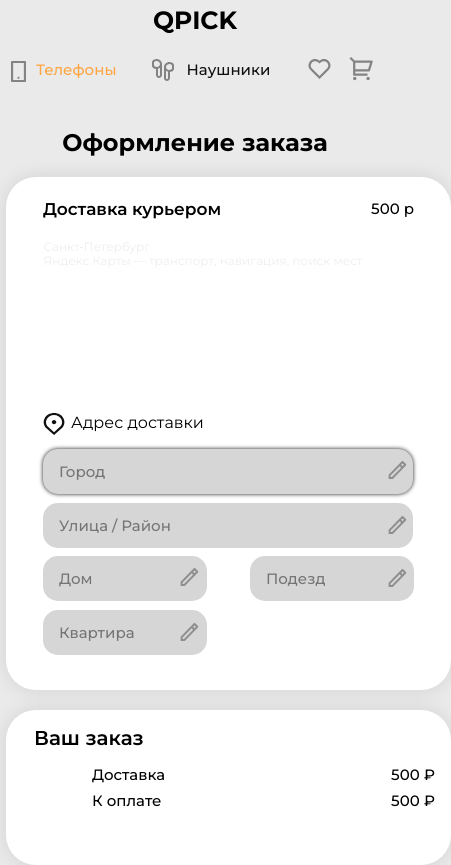
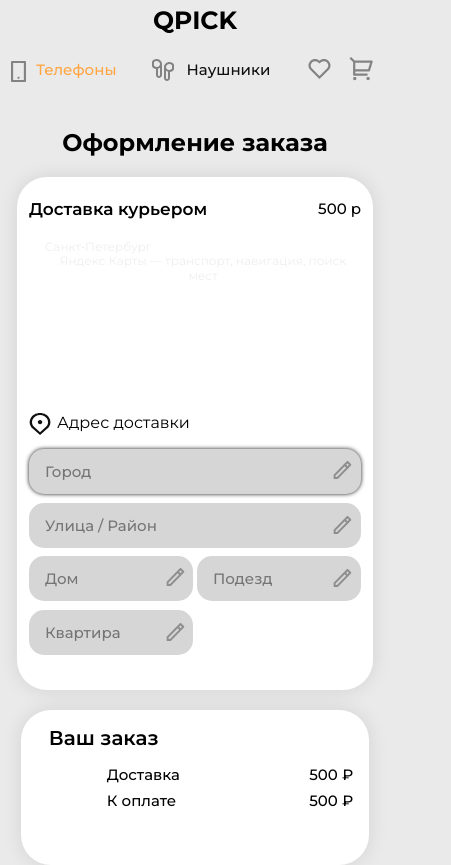
Before and after one commit to imposter18/qpick_react, a React (Create React App) app: page /#/ordering in a window 390 px wide. Shown: the top 865 px of the page, 451 px wide, since content can reach past the window. Built offline with nearby package versions, Linux system fonts and the light colour scheme.

Commit message:
small adaptive improvements

```diff
--- a/src/App.scss
+++ b/src/App.scss
@@ -1083,6 +1083,12 @@
 		margin-left: 57px;
 	}
 }
+@media (max-width: 400px) {
+	.subSlider {
+		margin-left: 15px;
+	}
+}
+
 // ordering
 .orderingWrapper {
 	margin: 28px 0 12px 0;
@@ -1105,7 +1111,7 @@
 	grid-template-columns: 1fr 1fr;
 
 	&__left-menu {
-		width: 445px;
+		max-width: 445px;
 		height: 513px;
 		@extend %shadowForBlock;
 		padding: 22px 37px;
@@ -1193,7 +1199,7 @@
 	}
 
 	&__content {
-		width: 371px;
+		max-width: 371px;
 		height: 206px;
 		form {
 			width: 100%;
@@ -1209,10 +1215,12 @@
 			}
 		}
 		.input-sity {
-			width: 370px;
+			max-width: 370px;
+			width: 100%;
 		}
 		.input-street {
-			width: 370px;
+			max-width: 370px;
+			width: 100%;
 		}
 		.input-building {
 			width: 164px;
@@ -1388,6 +1396,31 @@
 		padding: 16px 133px;
 	}
 }
+@media (max-width: 415px) {
+	.orderItem__infoBlock {
+		margin-top: 0;
+	}
+	.ordering__left-menu {
+		padding: 22px 12px;
+		max-width: 361px;
+	}
+	.ordering__button {
+		padding: 16px 66px;
+	}
+	.inputsBlock__content {
+		width: 332px;
+	}
+	.svg-input-sity {
+		left: 304px;
+	}
+	.svg-input-street {
+		left: 304px;
+	}
+	.svg-input-entrance {
+		left: 304px;
+	}
+}
+
 // service
 
 .serviceBlock {
@@ -1421,7 +1454,7 @@
 		max-width: 750px;
 		max-height: 550px;
 		margin: auto;
-		min-width: 431px;
+		min-width: 300px;
 		min-height: 266px;
 		img {
 			width: 100%;
@@ -1492,3 +1525,9 @@
 	box-shadow: 0px 0px 20px rgba(0, 0, 0, 0.1);
 	border-radius: 30px;
 }
+
+@media (max-width: 415px) {
+	.orderConfirmed {
+		padding: 15px 6px 13px 9px;
+	}
+}
--- a/src/components/Search/Search.module.scss
+++ b/src/components/Search/Search.module.scss
@@ -6,7 +6,7 @@
 	border: 1px solid rgba(0, 0, 0, 0.1);
 	padding: 12px 20px;
 	padding-left: 42px;
-	width: 400px;
+	max-width: 400px;
 	border-radius: 10px;
 	font-size: 16px;
 
--- a/src/components/emptyCart.tsx
+++ b/src/components/emptyCart.tsx
@@ -5,7 +5,7 @@
 		<div className="emptyCartWrapper">
 			<div className="emptyCart">
 				<div className="emptyCart__logo">
-					<img src="../assets/img/cart.png" alt="emptyCart" />
+					<img src="./assets/img/cart.png" alt="emptyCart" />
 				</div>
 				<div className="emptyCart__content">
 					<div className="emptyCart__title">Корзина пуста</div>
--- a/src/components/ordering.tsx
+++ b/src/components/ordering.tsx
@@ -100,7 +100,7 @@
 								</a>
 								<iframe
 									src="https://yandex.ru/map-widget/v1/-/CCUZUSgmDB"
-									width="370"
+									max-width="370"
 									height="150"
 									frameBorder="1"
 									allowFullScreen
```
